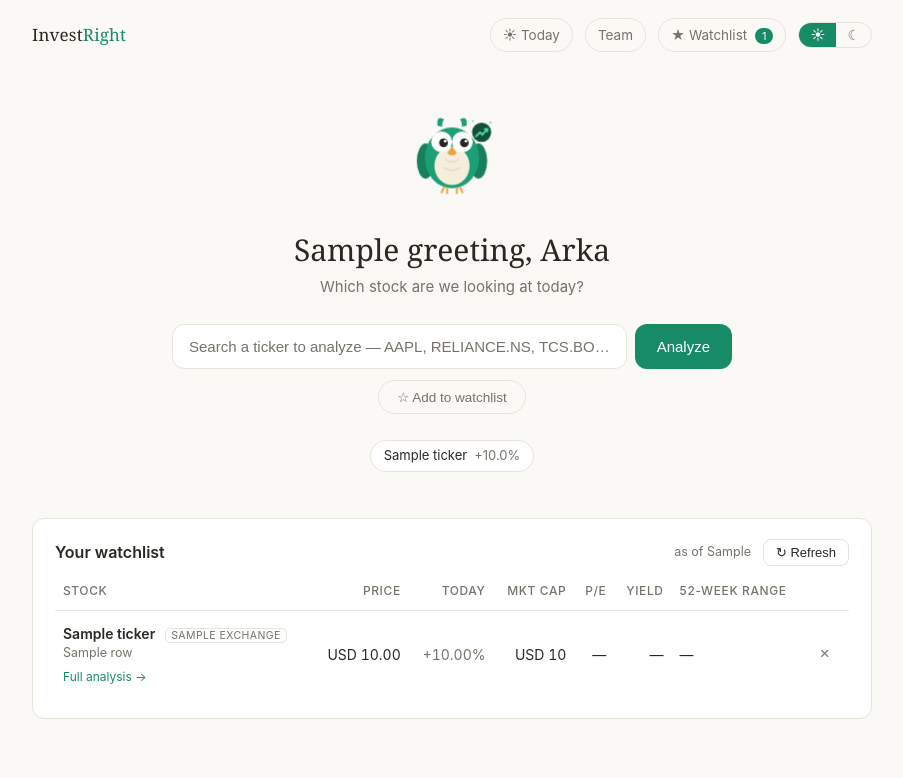
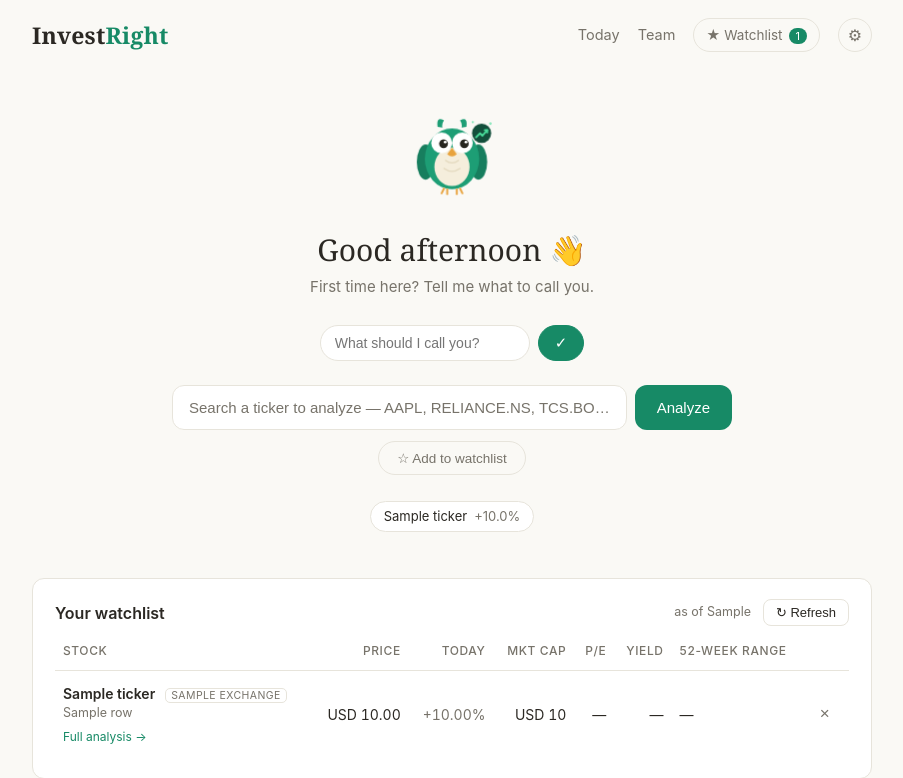
Before and after one commit to arkapchaudhuri-investright/investright, a Flask app: template templates/home.html in a window 1280 px wide. Shown: the top 778 px of the page, without its empty margins (188-1091 px from the left). Run offline with Flask 3, Linux system fonts and the light colour scheme; the template is opened without the code that fills it: most values are stand-ins (such as "Sample title", 1, 10 or a date in 2020).

Commit message:
Public access UX: personalised greeting + decluttered topbar
- Home hero greets by the visitor's local time of day and a name they enter
  once (remembered in localStorage; no login). First-time visitors get a
  gentle prompt; upgrades cleanly to real accounts later. Server greeting is
  the no-JS fallback.
- Topbar decluttered: enlarged wordmark; Today/Team as text links; currency,
  theme toggle, and FX rate consolidated behind a single settings (gear) menu
  — a native <details> dropdown that also closes on outside-click/Esc. This is
  where the future account/login will live.
- Fix: .name-ask uses :not([hidden]) so its display value doesn't defeat the
  hidden attribute (prompt now hides once a name is set).

Note: the login gate itself is removed at the Caddy layer on the VM (basic_auth
dropped), not in this repo.

Co-Authored-By: Claude Opus 4.8 <noreply@anthropic.com>

```diff
--- a/static/style.css
+++ b/static/style.css
@@ -73,10 +73,13 @@ main { max-width: 880px; margin: 0 auto; padding: 0 20px 48px; }
   display: flex; justify-content: space-between; align-items: center;
   max-width: 880px; margin: 0 auto; padding: 18px 20px;
 }
-.brand { font-family: var(--serif); font-size: 17px; letter-spacing: .01em; }
+.brand { font-family: var(--serif); font-size: 23px; font-weight: 600; letter-spacing: .01em; }
 .brand-accent { color: var(--accent); }
-.topbar-right { display: flex; align-items: center; gap: 12px; }
-.fx-note { color: var(--muted); font-size: 12.5px; font-variant-numeric: tabular-nums; }
+.topnav { display: flex; align-items: center; gap: 18px; }
+.navlink {
+  color: var(--muted); text-decoration: none; font-size: 14.5px;
+}
+.navlink:hover { color: var(--text); }
 .fx-stale { color: var(--amber); }
 .seg {
   display: inline-flex; border: 1px solid var(--hairline);
@@ -95,7 +98,31 @@ main { max-width: 880px; margin: 0 auto; padding: 0 20px 48px; }
 .wl-toggle:hover { color: var(--text); border-color: var(--muted); }
 .badge {
   background: var(--accent); color: #fff; border-radius: 999px;
-  font-size: 11px; padding: 1px 7px; margin-left: 4px;
+  font-size: 11px; padding: 1px 7px; margin-left: 6px;
+}
+
+/* Settings menu — one gear consolidating currency + theme + FX rate (and the
+   future account/login). Native <details>; panel floats below, right-aligned. */
+.settings { position: relative; }
+.set-btn {
+  list-style: none; cursor: pointer; font-size: 16px; line-height: 1;
+  color: var(--muted); border: 1px solid var(--hairline); border-radius: 999px;
+  width: 34px; height: 34px; display: inline-flex; align-items: center;
+  justify-content: center; user-select: none;
+}
+.set-btn::-webkit-details-marker { display: none; }
+.set-btn:hover, .settings[open] .set-btn { color: var(--text); border-color: var(--muted); }
+.settings-panel {
+  position: absolute; right: 0; top: calc(100% + 8px); z-index: 60;
+  background: var(--card); border: 1px solid var(--hairline); border-radius: 14px;
+  padding: 12px 14px; min-width: 208px; box-shadow: 0 10px 28px var(--shadow);
+  display: flex; flex-direction: column; gap: 12px;
+}
+.set-row { display: flex; align-items: center; justify-content: space-between; gap: 16px; }
+.set-label { color: var(--muted); font-size: 13.5px; }
+.set-fx {
+  color: var(--muted); font-size: 12.5px; font-variant-numeric: tabular-nums;
+  border-top: 1px solid var(--hairline); padding-top: 10px; text-align: right;
 }
 
 /* hero */
@@ -103,6 +130,18 @@ main { max-width: 880px; margin: 0 auto; padding: 0 20px 48px; }
 .otto { display: inline-block; }
 .hero h1 { font-size: 30px; margin: 14px 0 4px; }
 .sub { color: var(--muted); margin: 0 0 26px; }
+/* One-time "what should I call you?" prompt (no login; stored in localStorage).
+   :not([hidden]) so the display value doesn't defeat the hidden attribute. */
+.name-ask:not([hidden]) { display: inline-flex; gap: 8px; margin: 0 0 24px; }
+.name-ask input {
+  padding: 9px 14px; border: 1px solid var(--hairline); border-radius: 999px;
+  background: var(--card); color: var(--text); font-size: 14px; width: 210px;
+}
+.name-ask input:focus { outline: none; border-color: var(--accent); }
+.name-go {
+  padding: 0 16px; border: 1px solid var(--accent); background: var(--accent);
+  color: #fff; border-radius: 999px; cursor: pointer; font-size: 15px;
+}
 
 /* search */
 .search { max-width: 560px; margin: 0 auto; display: flex; flex-direction: column; gap: 11px; }
@@ -537,7 +576,7 @@ footer .foot-credit .heart { color: var(--down); font-style: normal; }
   /* Topbar gained a Team link + theme toggle — let the controls wrap onto
      their own line(s) instead of overflowing the viewport (§ no h-scroll). */
   .topbar { flex-wrap: wrap; row-gap: 10px; padding: 14px 16px; }
-  .topbar-right { flex-wrap: wrap; justify-content: flex-end; gap: 8px; }
+  .topnav { flex-wrap: wrap; justify-content: flex-end; gap: 14px; }
   /* Watchlist → iOS-Stocks-style collapsible cards on phones: a minimized row
      (ticker · name · price · change pill) that taps open to reveal the rest.
      Desktop table is hidden here; expand/collapse is native <details>, no JS. */
--- a/templates/base.html
+++ b/templates/base.html
@@ -9,22 +9,26 @@
 <body>
 <header class="topbar">
   <a class="brand" href="{{ url_for('home') }}">Invest<span class="brand-accent">Right</span></a>
-  <div class="topbar-right">
+  <nav class="topnav">
+    <a class="navlink" href="{{ url_for('today') }}">Today</a>
+    <a class="navlink" href="{{ url_for('team') }}">Team</a>
+    <a class="wl-toggle" href="{{ url_for('home') }}#watchlist">★ Watchlist{% if rows %}<span class="badge">{{ rows|length }}</span>{% endif %}</a>
+    {# Settings: currency + theme + FX rate consolidated behind one menu (also
+       where the future account/login lives). Native <details> = no-JS dropdown. #}
+    <details class="settings">
+      <summary class="set-btn" role="button" aria-label="Settings" title="Settings">⚙</summary>
+      <div class="settings-panel">
         {% if show_fx %}
-    <span class="fx-note" {% if fx_stale %}title="Yahoo unreachable today — using the {{ fx_stale }} rate"{% endif %}>
-      {% if fx %}$1 = ₹{{ '%.2f'|format(fx) }}{% if fx_stale %} <span class="fx-stale">({{ fx_stale }})</span>{% endif %}
-      {% else %}FX rate unavailable{% endif %}
-    </span>
+        <div class="set-row">
+          <span class="set-label">Currency</span>
           <nav class="seg" aria-label="Display currency">
             <a href="{{ url_for('home', ccy='USD') }}" class="{{ 'active' if ccy == 'USD' }}">$ USD</a>
             <a href="{{ url_for('home', ccy='INR') }}" class="{{ 'active' if ccy == 'INR' }}">₹ INR</a>
           </nav>
+        </div>
         {% endif %}
-    <a class="wl-toggle" href="{{ url_for('today') }}">☀ Today</a>
-    <a class="wl-toggle" href="{{ url_for('team') }}">Team</a>
-    <a class="wl-toggle" href="{{ url_for('home') }}#watchlist">★ Watchlist
-      {% if rows %}<span class="badge">{{ rows|length }}</span>{% endif %}
-    </a>
+        <div class="set-row">
+          <span class="set-label">Theme</span>
           <nav class="seg theme-seg" aria-label="Colour theme">
             <a href="?theme=light" data-theme="light" title="Light theme" aria-label="Light theme"
                class="{{ 'active' if theme == 'light' }}">☀</a>
@@ -32,6 +36,15 @@
                class="{{ 'active' if theme == 'dark' }}">☾</a>
           </nav>
         </div>
+        {% if show_fx %}
+        <div class="set-fx" {% if fx_stale %}title="Yahoo unreachable today — using the {{ fx_stale }} rate"{% endif %}>
+          {% if fx %}$1 = ₹{{ '%.2f'|format(fx) }}{% if fx_stale %} <span class="fx-stale">({{ fx_stale }})</span>{% endif %}
+          {% else %}FX rate unavailable{% endif %}
+        </div>
+        {% endif %}
+      </div>
+    </details>
+  </nav>
 </header>
 <main>
 {% block content %}{% endblock %}
@@ -67,6 +80,18 @@
     });
   });
   paint();
+
+  // Close the settings dropdown when clicking outside it (native <details>
+  // stays open otherwise). Esc closes too.
+  var settings = document.querySelector('.settings');
+  if (settings) {
+    document.addEventListener('click', function (e) {
+      if (settings.open && !settings.contains(e.target)) settings.open = false;
+    });
+    document.addEventListener('keydown', function (e) {
+      if (e.key === 'Escape') settings.open = false;
+    });
+  }
 })();
 </script>
 </body>
--- a/templates/home.html
+++ b/templates/home.html
@@ -3,8 +3,16 @@
 
 <section class="hero">
   {% with mood = 'sleepy' if not rows else 'happy' %}{% include "_otto.html" %}{% endwith %}
-  <h1 class="serif">{{ greeting }}, Arka</h1>
-  <p class="sub">Which stock are we looking at today?</p>
+  {# Greeting is personalised client-side: time-of-day from the VISITOR's clock
+     (server {{ greeting }} is the no-JS fallback) + a name they type once,
+     remembered in localStorage. Upgrades to a real account later. #}
+  <h1 class="serif" id="greet">{{ greeting }}</h1>
+  <p class="sub" id="greet-sub">Which stock are we looking at today?</p>
+  <form id="name-ask" class="name-ask" autocomplete="off" hidden>
+    <input id="name-input" type="text" maxlength="24" spellcheck="false"
+           placeholder="What should I call you?" aria-label="Your name">
+    <button type="submit" class="name-go" aria-label="Save name">✓</button>
+  </form>
 
   <form class="search" action="{{ url_for('analyze') }}" method="post" autocomplete="off">
     <div class="search-bar">
@@ -135,6 +143,40 @@
   {% endif %}
 </section>
 
+<script>
+// Personalised greeting (no login): time-of-day from the visitor's own clock +
+// a name remembered in localStorage. First-time visitors get a gentle prompt.
+(function () {
+  var h = new Date().getHours();
+  var g = h < 12 ? 'Good morning' : h < 17 ? 'Good afternoon' : 'Good evening';
+  var greetEl = document.getElementById('greet');
+  var subEl = document.getElementById('greet-sub');
+  var ask = document.getElementById('name-ask');
+  var input = document.getElementById('name-input');
+  var name = '';
+  try { name = (localStorage.getItem('ir_name') || '').trim(); } catch (e) {}
+  function render() {
+    if (name) {
+      greetEl.textContent = g + ', ' + name + ' 👋';
+      subEl.textContent = 'Which stock are we looking at today?';
+      ask.hidden = true;
+    } else {
+      greetEl.textContent = g + ' 👋';
+      subEl.textContent = 'First time here? Tell me what to call you.';
+      ask.hidden = false;
+    }
+  }
+  render();
+  ask.addEventListener('submit', function (e) {
+    e.preventDefault();
+    var v = (input.value || '').trim().slice(0, 24);
+    if (!v) return;
+    name = v;
+    try { localStorage.setItem('ir_name', v); } catch (e) {}
+    render();
+  });
+})();
+</script>
 <script src="{{ url_for('static', filename='tickers.js') }}"></script>
 <script>
 // Client-side autocomplete over the static ticker list — no API per keystroke (DESIGN.md §2).
```
Lines whose indentation alone changed are shown as unchanged.
